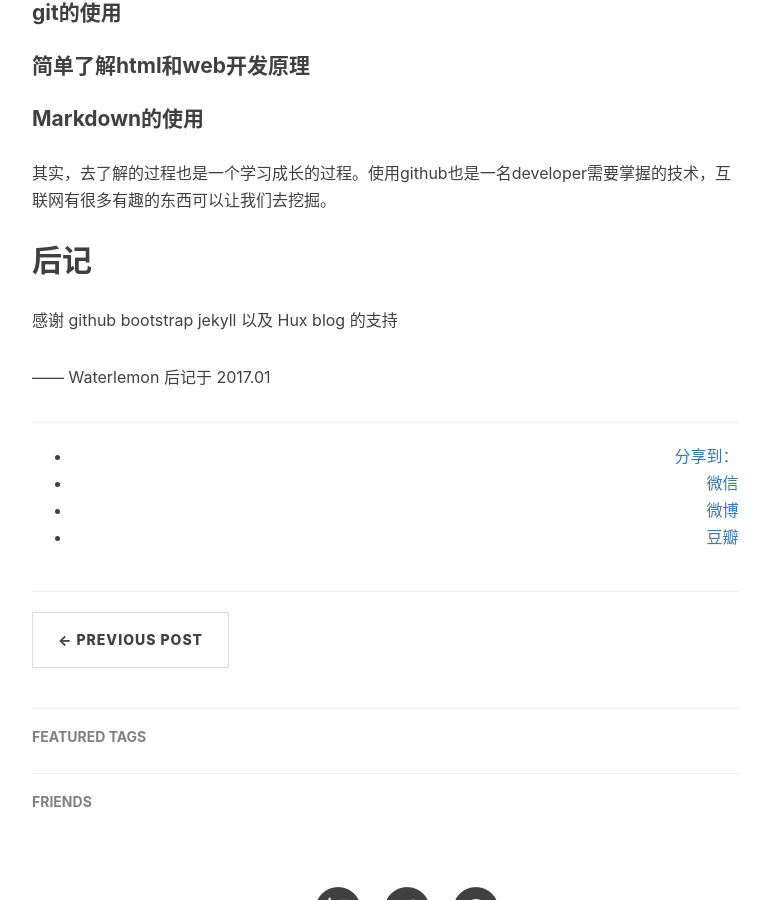
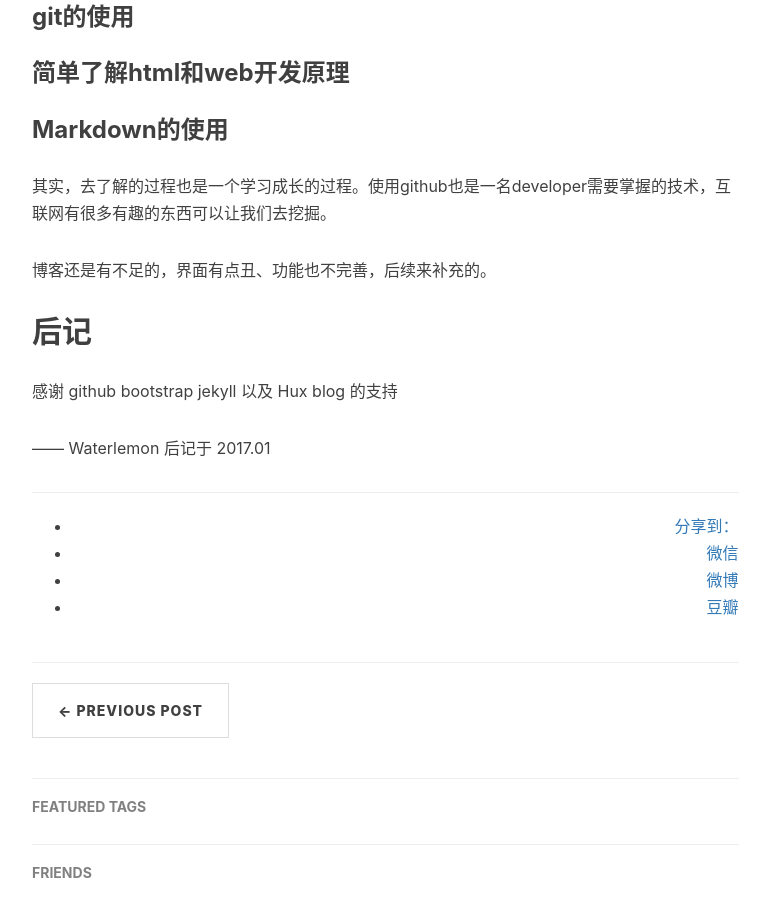
Before and after one commit to Iamwaterlemon/Iamwaterlemon.github.io, a Jekyll site: the page built from _posts/2017-01-23-hello-2017.markdown, in a window 1280 px wide and 900 px high, scrolled down 1050 px. Shown: the whole window, without its empty margins (233-1003 px from the left). Built offline with Jekyll 4.4.1, drawn with Linux system fonts in a browser that asks for light colours; nearby versions of some CDN libraries; comment, search, counter and statistics services are not loaded.

Commit message:
refresh img

```diff
--- a/_posts/2017-01-23-hello-2017.markdown
+++ b/_posts/2017-01-23-hello-2017.markdown
@@ -22,13 +22,15 @@ tags:
 ## 正文
 
 创建这个博客需要了解的知识有
-#### github的基本操作
-#### git的使用
-#### 简单了解html和web开发原理
-#### Markdown的使用
+
+### github的基本操作
+### git的使用
+### 简单了解html和web开发原理
+### Markdown的使用
 
 其实，去了解的过程也是一个学习成长的过程。使用github也是一名developer需要掌握的技术，互联网有很多有趣的东西可以让我们去挖掘。
 
+博客还是有不足的，界面有点丑、功能也不完善，后续来补充的。
 
 
 ## 后记
```
Also changed, not shown: img/about-bg.jpg, img/post-happy-new-year.jpg, 2 other files.
